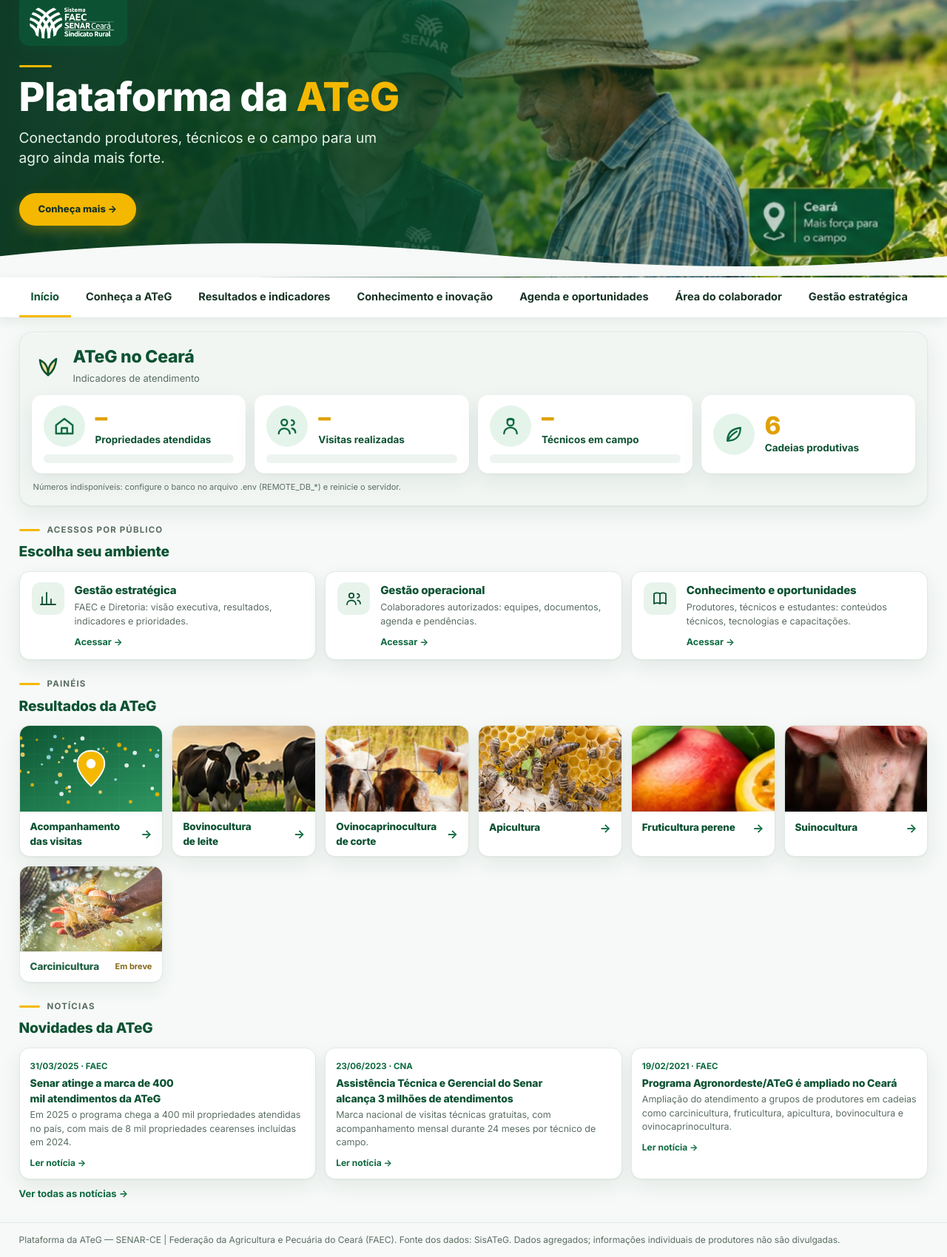
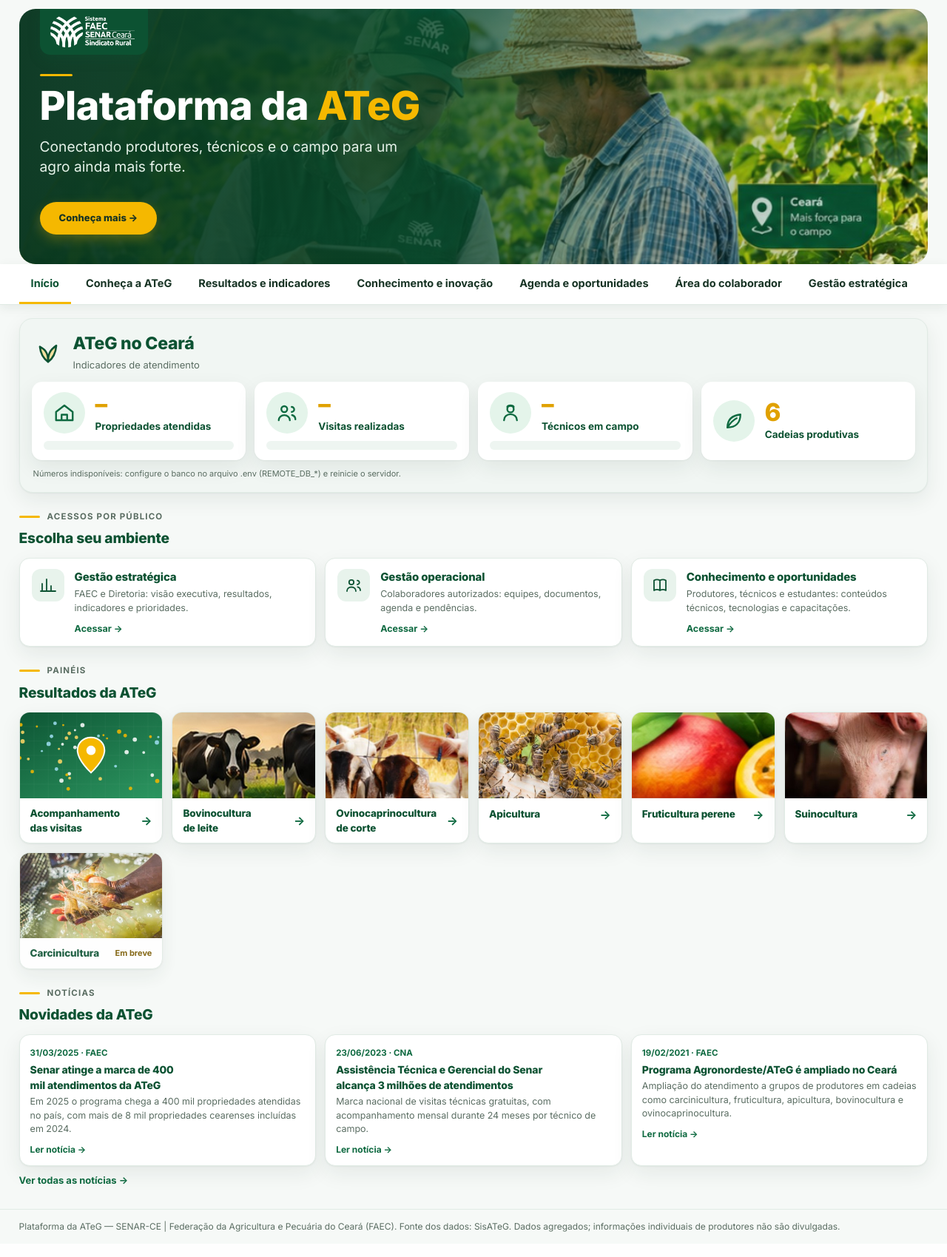
Before and after one commit to Ciiagro/Plataforma_Ateg, a FastAPI app: page / in a window 1280 px wide. Shown: the whole page at 74% size. After the commit the page ends 1665 px from the top, so only its background shows below. Run offline with FastAPI, Linux system fonts and the light colour scheme; some libraries are stand-ins or nearby versions.

Commit message:
Inicio: topo alinhado, 20 cadeias do banco

```diff
--- a/app/templates/base.html
+++ b/app/templates/base.html
@@ -233,6 +233,11 @@ a.cd:hover{filter:brightness(1.05)}
 /* ícones dos indicadores */
 .kp .kic{width:56px;height:56px;border-radius:50%;background:#e4f4ea;display:flex;align-items:center;justify-content:center}
 .kp .kic svg{width:30px;height:30px;stroke:var(--verde2);fill:none;stroke-width:1.9;stroke-linecap:round;stroke-linejoin:round}
+/* topo alinhado à largura do conteúdo */
+.topo2{width:calc(100% - 2*clamp(16px,2vw,32px));max-width:calc(1800px - 2*clamp(16px,2vw,32px));margin:12px auto 0;border-radius:22px;overflow:hidden}
+.topo2 .in{padding-left:28px;padding-right:28px}.topo2 .sel{border-radius:0 0 14px 14px}
+.topo2 .herot{padding-bottom:40px}.topo2 .onda2{display:none}
+@media(max-width:800px){.topo2{width:100%;margin-top:0;border-radius:0}.topo2 .in{padding-left:16px;padding-right:16px}}
 </style>
 <link rel="stylesheet" href="/img/lib/leaflet.css">
 </head>
--- a/app/templates/inicio.html
+++ b/app/templates/inicio.html
@@ -7,7 +7,7 @@
 <div class="in">
 
  <section class="dash" id="numeros"><div class="dh"><span class="dlogo"><svg viewBox="0 0 24 24"><path d="M12 21c0-6 1-10 7-14-.5 7-3 11-7 14zM12 21C12 15 11 11 5 8c.5 6 3 10 7 13z"/></svg></span><div><h2>ATeG no Ceará</h2><small>Indicadores de atendimento</small></div></div>
- <div class="kps"><div class="kp"><span class="kic"><svg viewBox="0 0 24 24"><path d="M3 11l9-7 9 7v9H3zM9 20v-6h6v6"/></svg></span><div><b id="n-prop">–</b><span class="kl">Propriedades atendidas</span></div><em class="kano" id="n-prop-a"></em></div><div class="kp"><span class="kic"><svg viewBox="0 0 24 24"><circle cx="9" cy="8" r="3.2"/><path d="M3 20c0-3.3 2.7-5.5 6-5.5s6 2.2 6 5.5M17 11a2.7 2.7 0 1 0 0-5.4M21 19c0-2.4-1.5-4-3.6-4.6"/></svg></span><div><b id="n-vis">–</b><span class="kl">Visitas realizadas</span></div><em class="kano" id="n-vis-a"></em></div><div class="kp"><span class="kic"><svg viewBox="0 0 24 24"><circle cx="12" cy="8" r="3.5"/><path d="M5 20c0-3.9 3.1-6.5 7-6.5s7 2.6 7 6.5M8.5 5.5c.8-2 6.2-2 7 0"/></svg></span><div><b id="n-tec">–</b><span class="kl">Técnicos em campo</span></div><em class="kano" id="n-tec-a"></em></div><div class="kp"><span class="kic"><svg viewBox="0 0 24 24"><path d="M5 19c0-8 5-13 14-14 0 9-5 14-14 14z"/><path d="M5 19c3-5 6-8 10-10"/></svg></span><div><b>{{ paineis|selectattr("grupo","equalto","cadeias")|list|length }}</b><span class="kl">Cadeias produtivas</span></div></div></div>
+ <div class="kps"><div class="kp"><span class="kic"><svg viewBox="0 0 24 24"><path d="M3 11l9-7 9 7v9H3zM9 20v-6h6v6"/></svg></span><div><b id="n-prop">–</b><span class="kl">Propriedades atendidas</span></div><em class="kano" id="n-prop-a"></em></div><div class="kp"><span class="kic"><svg viewBox="0 0 24 24"><circle cx="9" cy="8" r="3.2"/><path d="M3 20c0-3.3 2.7-5.5 6-5.5s6 2.2 6 5.5M17 11a2.7 2.7 0 1 0 0-5.4M21 19c0-2.4-1.5-4-3.6-4.6"/></svg></span><div><b id="n-vis">–</b><span class="kl">Visitas realizadas</span></div><em class="kano" id="n-vis-a"></em></div><div class="kp"><span class="kic"><svg viewBox="0 0 24 24"><circle cx="12" cy="8" r="3.5"/><path d="M5 20c0-3.9 3.1-6.5 7-6.5s7 2.6 7 6.5M8.5 5.5c.8-2 6.2-2 7 0"/></svg></span><div><b id="n-tec">–</b><span class="kl">Técnicos em campo</span></div><em class="kano" id="n-tec-a"></em></div><div class="kp"><span class="kic"><svg viewBox="0 0 24 24"><path d="M5 19c0-8 5-13 14-14 0 9-5 14-14 14z"/><path d="M5 19c3-5 6-8 10-10"/></svg></span><div><b id="n-cad">{{ paineis|selectattr("grupo","equalto","cadeias")|list|length }}</b><span class="kl">Cadeias produtivas</span></div></div></div>
  <div class="dest" id="dest" hidden><b>Destaques</b><div id="destL"></div></div>
  <div class="dm2" id="secMapa" hidden>
   <section class="cx2"><h3 class="dt2"><svg viewBox="0 0 24 24"><path d="M12 21s7-6.2 7-11.5A7 7 0 0 0 5 9.5C5 14.8 12 21 12 21z"/><circle cx="12" cy="9.5" r="2.5"/></svg>Abrangência da ATeG no Ceará</h3>
@@ -60,7 +60,7 @@ fetch('/api/indicadores').then(function(r){if(!r.ok)throw 0;return r.json()}).th
  var T=v.total,A=v.no_ano,ac='Dados acumulados desde '+d(v.desde),y='Em '+v.ano+': ';
  [['prop','propriedades'],['vis','visitas'],['tec','tecnicos']].forEach(function(k){
   g('n-'+k[0],f(T[k[1]]));g('n-'+k[0]+'-a',y+f(A[k[1]]));if(A[k[1]]===T[k[1]]){document.getElementById('n-'+k[0]+'-a').style.display='none'}});
- g('n-fonte',ac+' até '+d(v.ate)+'. O número grande é o total acumulado do período; a linha “Em '+v.ano+'” conta só o ano corrente. Dados agregados do SisATeG, sem identificação de produtores.')
+ if(T.cadeias)g('n-cad',f(T.cadeias));g('n-fonte',ac+' até '+d(v.ate)+'. O número grande é o total acumulado do período; a linha “Em '+v.ano+'” conta só o ano corrente. Dados agregados do SisATeG, sem identificação de produtores.')
 }).catch(function(){g('n-fonte','Números indisponíveis: configure o banco no arquivo .env (REMOTE_DB_*) e reinicie o servidor.')})})();
 (function(){fetch('/api/cadeias').then(function(r){if(!r.ok)throw 0;return r.json()}).then(function(d){document.querySelectorAll('.cd[data-slug]').forEach(function(e){var n=d.cadeias[e.dataset.slug];if(n>0)e.querySelector('.cdn').textContent=n.toLocaleString('pt-BR')+' propriedades'});var g=document.getElementById('cads5'),ts=[].slice.call(g.querySelectorAll('.cd[data-slug]'));ts.sort(function(x,y){return (d.cadeias[y.dataset.slug]||0)-(d.cadeias[x.dataset.slug]||0)}).forEach(function(e,i){g.appendChild(e);if(i>=5)e.classList.add('mais')});var vm=document.getElementById('verMaisCad');if(ts.length>5||d.outras>0){vm.hidden=false;vm.addEventListener('click',function(){var ab=g.classList.toggle('abre');vm.textContent=ab?'Ver menos ↑':'Ver mais cadeias →';document.getElementById('cadOutras').style.display=ab?'':'none'})}document.getElementById('cadOutras').style.display='none';if(d.outras>0){var o=document.getElementById('cadOutras');o.innerHTML='<b>Outras atividades atendidas ('+d.outras.toLocaleString('pt-BR')+' propriedades)</b><span class="oc">'+(d.lista||[]).map(function(x){return '<i>'+x.nome+' <u>'+x.n.toLocaleString('pt-BR')+'</u></i>'}).join('')+'</span><small>Números acumulados desde o início da base; uma propriedade pode participar de mais de uma atividade.</small>';o.hidden=false}}).catch(function(){})})();
 (function(){var I={visitas:'<path d="M3 17l6-6 4 4 7-8M15 7h5v5"/>',mun:'<path d="M12 21s7-6.2 7-11.5A7 7 0 0 0 5 9.5C5 14.8 12 21 12 21z"/><circle cx="12" cy="9.5" r="2.5"/>',novas:'<path d="M12 5v14M5 12h14"/><circle cx="12" cy="12" r="9"/>',cadeia:'<path d="M5 19c0-8 5-13 14-14 0 9-5 14-14 14z"/><path d="M5 19c3-5 6-8 10-10"/>'};
```
